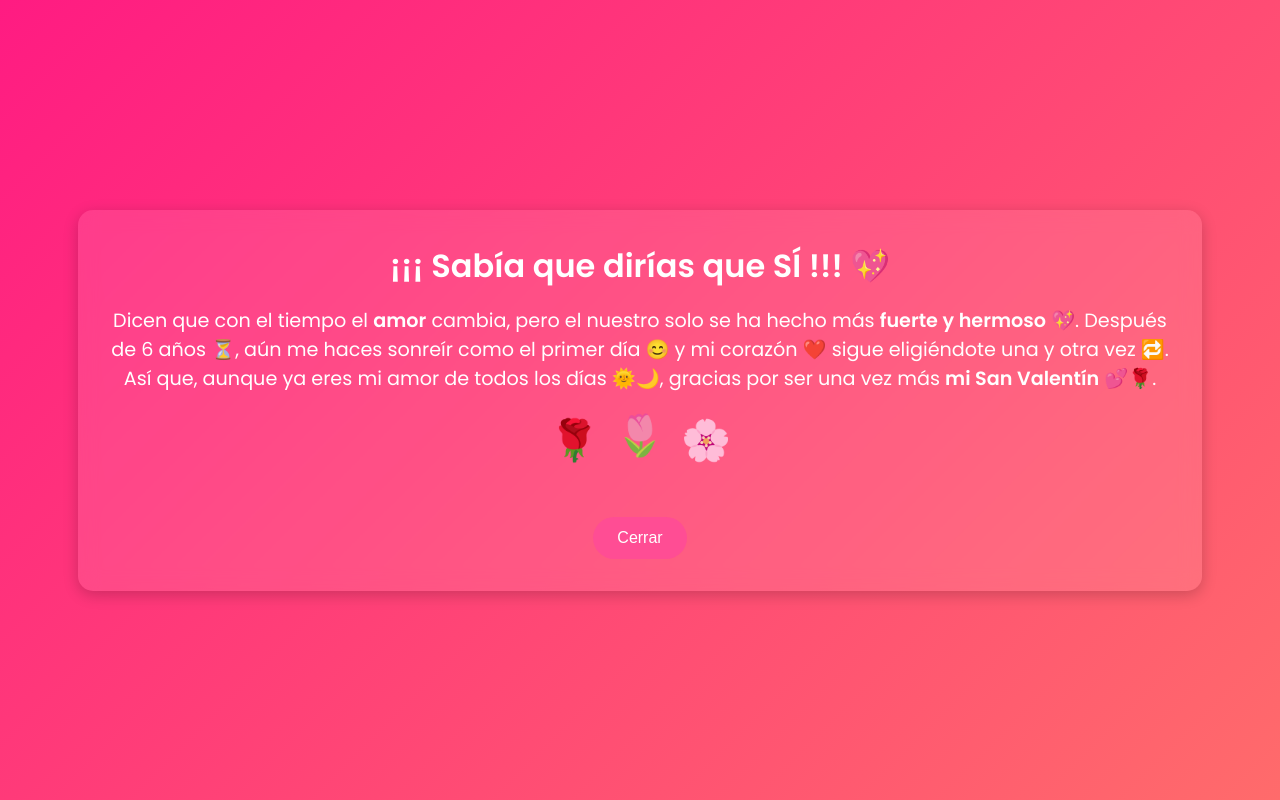
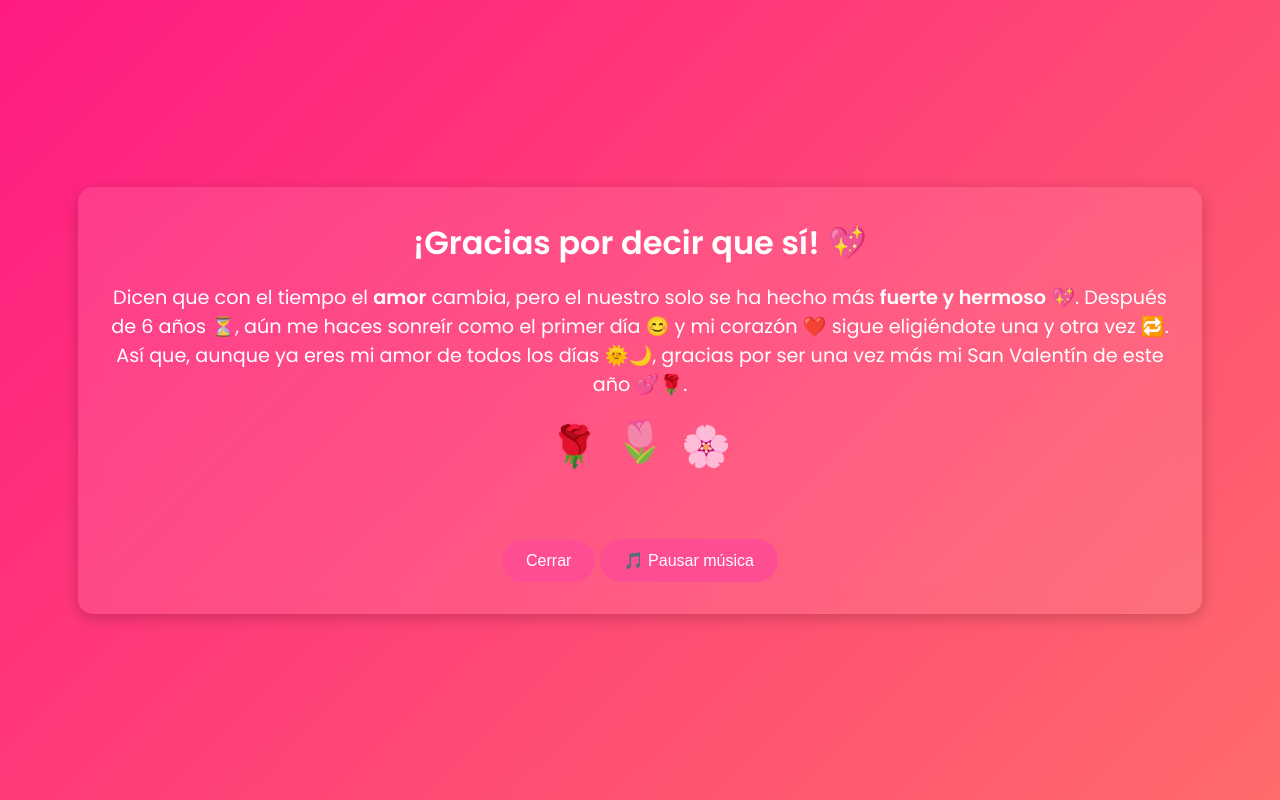
Before and after one commit to Andrea29-18/SanValetin, a plain HTML site: page respuesta.html in a window 1280 px wide. Drawn offline with Linux system fonts and the light colour scheme.

Commit message:
feat: Implemetar musica

```diff
--- a/respuesta.css
+++ b/respuesta.css
@@ -122,3 +122,21 @@ button:hover {
         font-size: 0.8rem; /* Tamaño aún más pequeño */
     }
 }
+
+/* Estilos para el botón de música */
+#musicBtn {
+    background: #ff4d94;
+    color: #fff;
+    font-size: 1rem;
+    padding: 0.75em 1.5em;
+    border: none;
+    border-radius: 25px;
+    cursor: pointer;
+    transition: background 0.3s ease, transform 0.3s ease;
+    margin-top: 1rem; /* Espacio arriba del botón */
+}
+
+#musicBtn:hover {
+    background: #ff1b82;
+    transform: scale(1.05);
+}
--- a/respuesta.html
+++ b/respuesta.html
@@ -10,16 +10,25 @@
 </head>
 <body>
     <div class="contenedor">
-        <h1>¡¡¡ Sabía que dirías que <b>SÍ</b> !!! 💖</h1>
+        <h1>¡Gracias por decir que sí! 💖</h1>
         <p> Dicen que con el tiempo el <b>amor</b> cambia, pero el nuestro solo se ha hecho más <b>fuerte y hermoso</b> 💖.
             Después de 6 años ⏳, aún me haces sonreír como el primer día 😊 y mi corazón ❤️ sigue eligiéndote una y otra vez 🔁.
-            Así que, aunque ya eres mi amor de todos los días 🌞🌙, gracias por ser una vez más <b>mi San Valentín</b> 💕🌹.</p><div class="flores">
+            Así que, aunque ya eres mi amor de todos los días 🌞🌙, gracias por ser una vez más mi San Valentín de este año 💕🌹.</p>
+        <div class="flores">
             <div class="flor">🌹</div>
             <div class="flor">🌷</div>
             <div class="flor">🌸</div>
         </div>
         <button onclick="cerrarVentana()">Cerrar</button>
+        <button id="musicBtn">🎵 Reproducir música</button>
     </div>
+
+    <!-- Elemento de audio -->
+    <audio id="backgroundMusic" loop>
+        <source src="The Turtles Happy Together-subtitulos en español.mp3" type="audio/mpeg">
+        Tu navegador no soporta el elemento de audio.
+    </audio>
+
     <script src="respuesta.js"></script>
 </body>
 </html>
--- a/respuesta.js
+++ b/respuesta.js
@@ -1,3 +1,24 @@
 function cerrarVentana() {
     window.location.href = 'index.html';
 }
+
+
+// Control de la música
+const music = document.getElementById('backgroundMusic');
+const musicBtn = document.getElementById('musicBtn');
+
+musicBtn.addEventListener('click', function () {
+    if (music.paused) {
+        music.play();
+        musicBtn.textContent = '🎵 Pausar música';
+    } else {
+        music.pause();
+        musicBtn.textContent = '🎵 Reproducir música';
+    }
+});
+
+// Reproducir música automáticamente al cargar la página (opcional)
+window.onload = function () {
+    music.play();
+    musicBtn.textContent = '🎵 Pausar música';
+};
```
Also changed, not shown: 1 other file.
